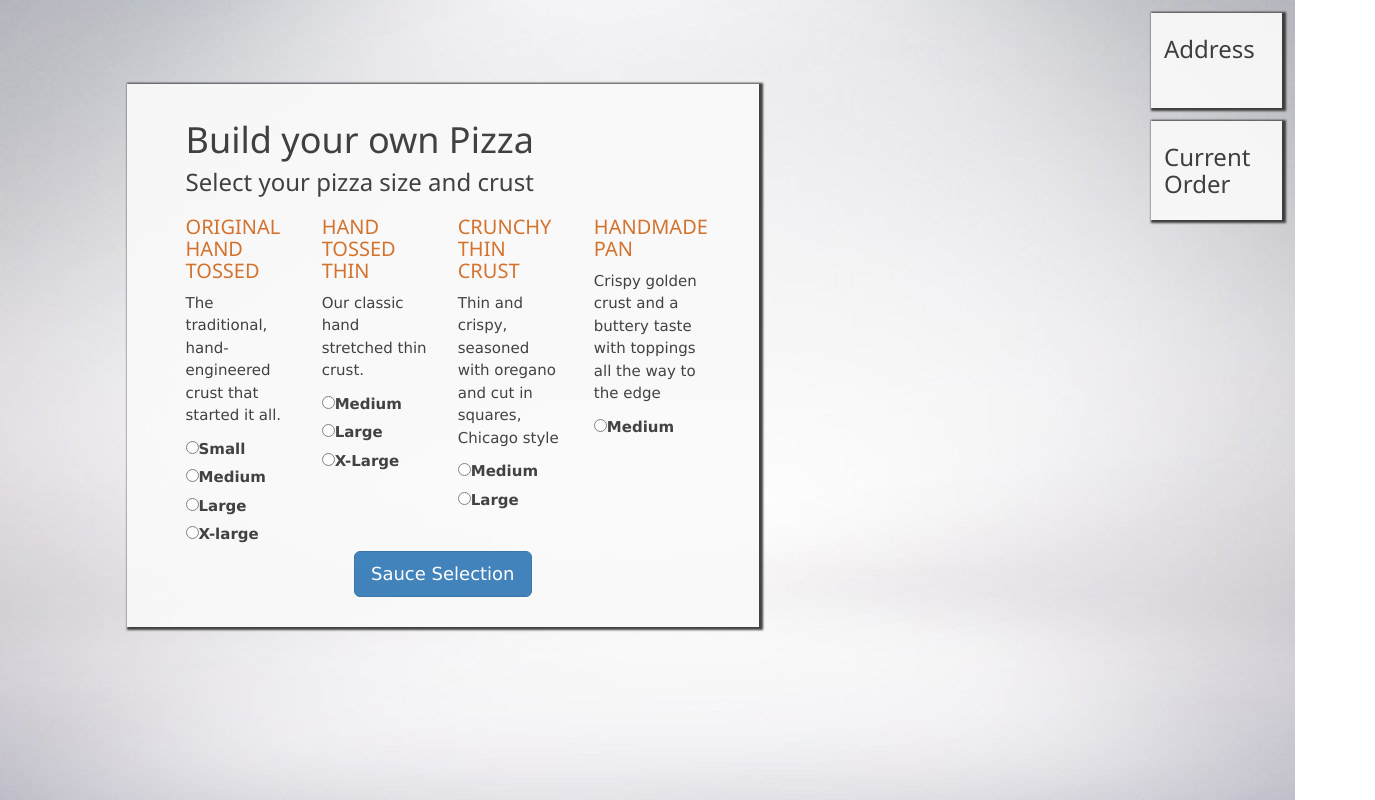
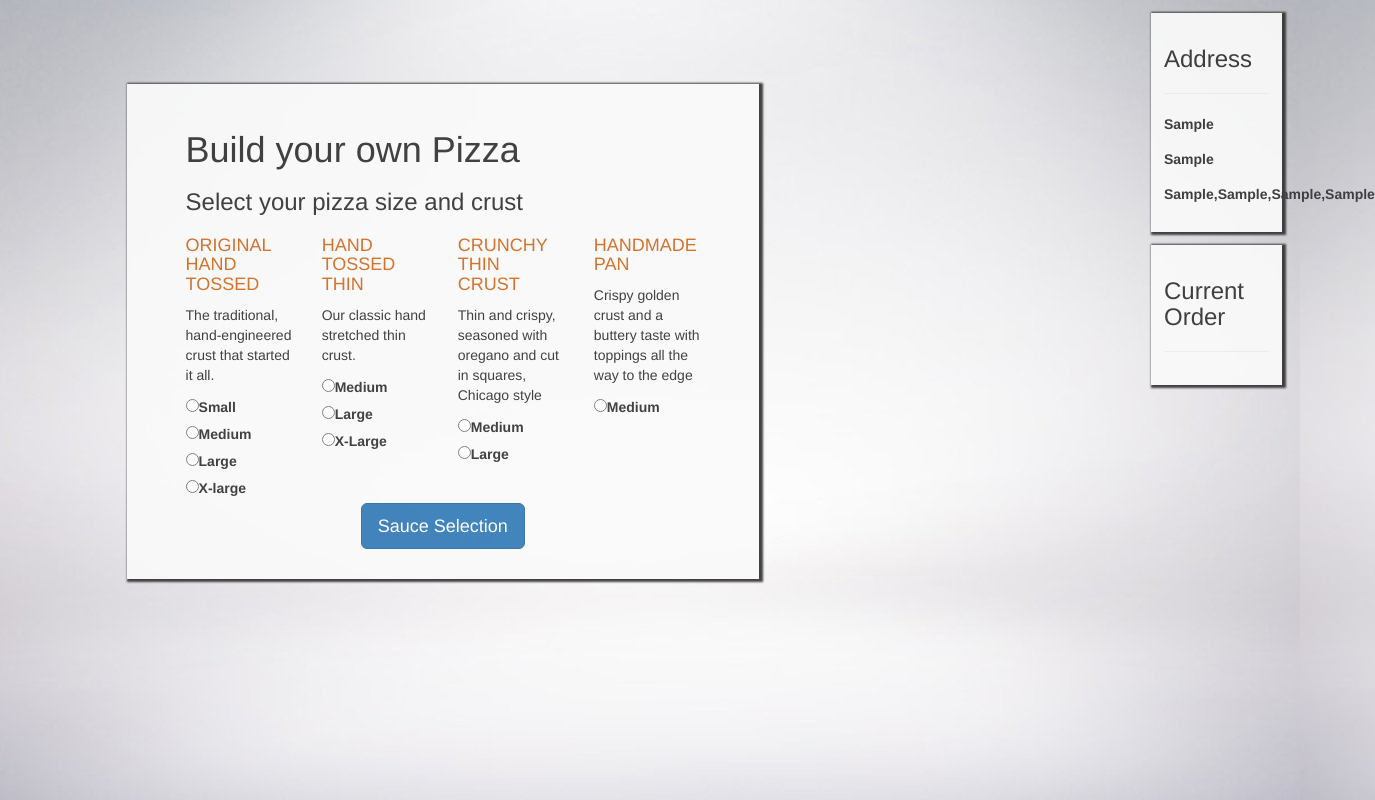
Before and after one commit to vikas0809/lab, a plain HTML site: page pizza/index.html in a window 1280 px wide. Both pictures are taken after typing "Sample", "Sample", "Sample", "Sample", "Sample", "Sample" into the empty fields and a click on the button "Create Account". Shown: the whole page, 1375 px wide, since content can reach past the window. Drawn offline with nearby package versions, Linux system fonts and the light colour scheme.

Commit message:
second
second test in first lab

```diff
--- a/pizza/index.html
+++ b/pizza/index.html
@@ -6,8 +6,6 @@
         <link rel="stylesheet" href="styles/main.css">
         <link rel="stylesheet" href="https://maxcdn.bootstrapcdn.com/bootstrap/3.3.6/css/bootstrap.min.css" integrity="sha384-1q8mTJOASx8j1Au+a5WDVnPi2lkFfwwEAa8hDDdjZlpLegxhjVME1fgjWPGmkzs7" crossorigin="anonymous">
         <script src="scripts/assignment1.js"></script>
-        <link rel="stylesheet" href="http://www.w3schools.com/lib/w3.css">
-
     </head>
     <body>
         <div class="row">
@@ -210,12 +208,14 @@
 </div>
 <div id="container">
   <h3>Address</h3>
-    <label id="forname"> </label>
-    <label id="forcontact"> </label>
-    <label id="foraddress"> </label>
+  <hr>
+    <p><label id="forname"> </label></p>
+    <p><label id="forcontact"> </label></p>
+    <p><label id="foraddress"> </label></p>
     </div>
 <div id="container">
       <h3>Current Order</h3>
+	  <hr>
 </div>
 </div>
 
--- a/pizza/scripts/assignment1.js
+++ b/pizza/scripts/assignment1.js
@@ -33,8 +33,8 @@ function address()
      address=address+","+document.getElementById('city').value;
      address=address+","+document.getElementById('postalcode').value;
     var contact=document.getElementById('contact').value;
-    document.getElementById('forname').value=name;
-     document.getElementById('forcontact').value=contact;
-     document.getElementById('foraddress').value=address;
+    document.getElementById('forname').innerHTML=name;
+     document.getElementById('forcontact').innerHTML=contact;
+     document.getElementById('foraddress').innerHTML=address;
 
 }
```
